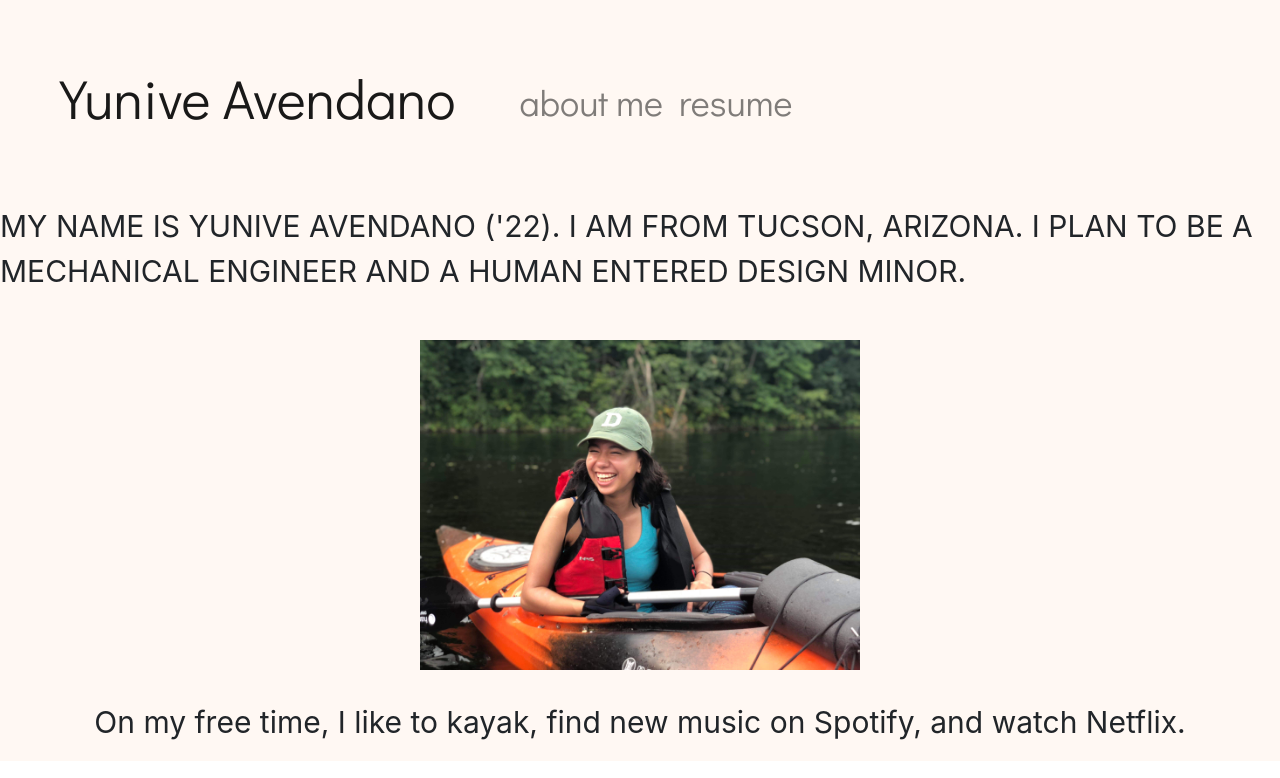
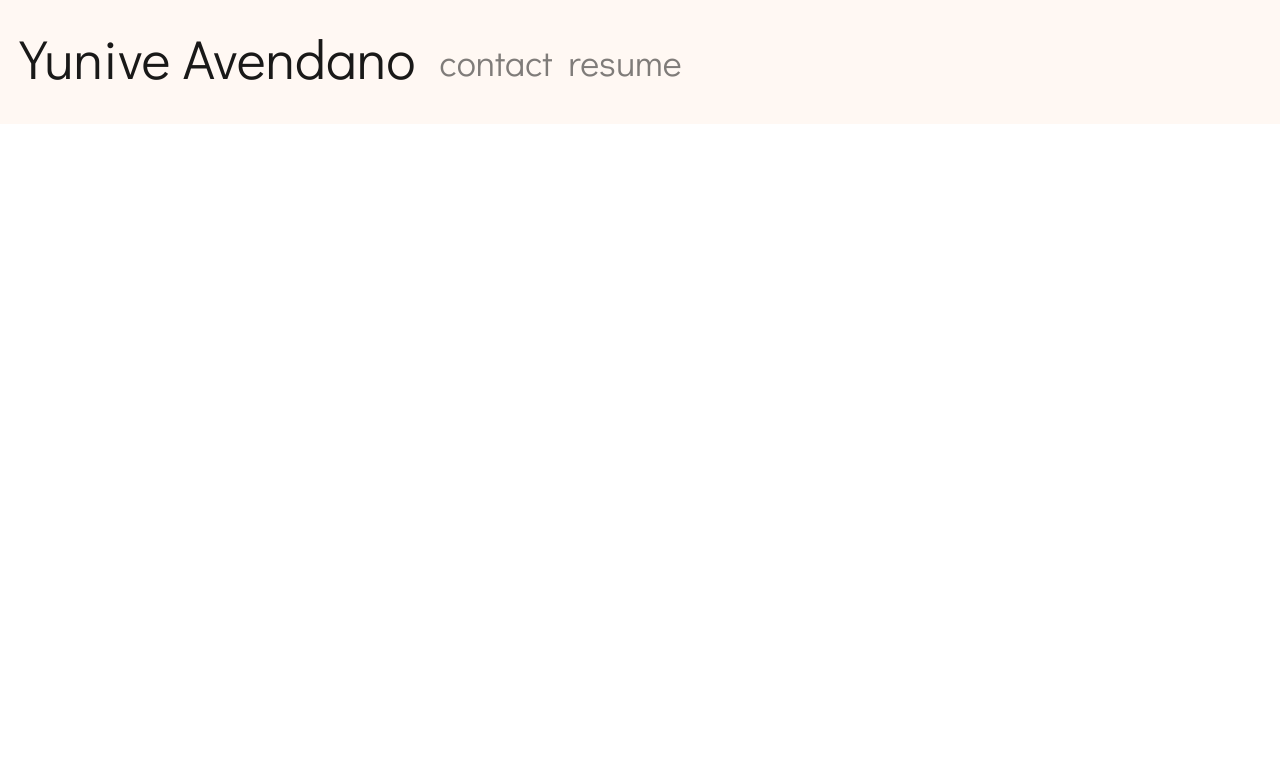
Before and after one commit to yyissel/yunive.me, a React (Create React App) app: page /about-me in a window 1280 px wide. Shown: the top 778 px of the page. Built offline with nearby package versions, Linux system fonts and the light colour scheme.

Commit message:
Home page layout & Route changes

```diff
--- a/package.json
+++ b/package.json
@@ -9,6 +9,7 @@
     "@testing-library/user-event": "^7.2.1",
     "bootstrap": "^4.5.0",
     "react": "^16.13.1",
+    "react-animated-css": "^1.2.1",
     "react-bootstrap": "^1.0.1",
     "react-dom": "^16.13.1",
     "react-router": "^5.2.0",
--- a/public/index.html
+++ b/public/index.html
@@ -2,6 +2,7 @@
 <html lang="en">
   <head>
     <link href="https://fonts.googleapis.com/css2?family=Didact+Gothic&family=Pacifico&display=swap" rel="stylesheet">
+    <link rel="stylesheet" href="https://cdnjs.cloudflare.com/ajax/libs/animate.css/3.5.2/animate.min.css">
     <meta charset="utf-8" />
     <link rel="icon" href="%PUBLIC_URL%/favicon.ico" />
     <meta name="viewport" content="width=device-width, initial-scale=1" />
--- a/src/App.css
+++ b/src/App.css
@@ -4,18 +4,18 @@
 h1{
   font-family: 'Didact Gothic', sans-serif;
   font-size: 55px;
-  padding: 40px;
 }
 .navBar p{
   font-family: 'Didact Gothic', sans-serif;
   font-size: 40px;
 }
+
 /*Navigation Bar*/
 .navbar{
+
   display: flex;
   flex-wrap: wrap;
   padding: 20px;
-  width: 100%;
 }
 .navbar-collapse.collapse{
   align-self: left;
--- a/src/App.js
+++ b/src/App.js
@@ -1,28 +1,31 @@
-
 	import React from 'react';
-import {Navbar, Nav} from 'react-bootstrap';
+	import { Navbar, Nav } from 'react-bootstrap';
 	import './App.css';
 	import Routes from "./Routes";
 
 	function App() {
 	return (
-    <div className="App">
+		<div className = "App" >
+			<div className = "header" >
+				<Navbar sticky="top">
+					<Navbar.Brand href = "/" >
+					<h1 > Yunive Avendano </h1>
+					</Navbar.Brand>
+					<Navbar.Collapse >
+						<Nav >
 
-      <div className="header">
-        <Navbar >
-          <Navbar.Brand href="/">
-            <h1>Yunive Avendano</h1>
-          </Navbar.Brand>
-            <Navbar.Collapse>
-              <Nav>
-                <Nav.Link href="/about-me">about me</Nav.Link>
-                <Nav.Link href="/resume">resume</Nav.Link>
+						<Nav.Link href = "/contact" >
+						contact
+						</Nav.Link>
+						<Nav.Link href = "/resume" >
+						resume
+						</Nav.Link>
 						</Nav>
 					</Navbar.Collapse>
 				</Navbar>
 			</div>
 
-      <Routes />
+			<Routes/>
 		</div>
 		);
 	}
--- a/src/Routes.js
+++ b/src/Routes.js
@@ -2,16 +2,18 @@ import React from "react";
 import { BrowserRouter, Route, Switch } from "react-router-dom";
 
 import Home from "./containers/Home";
-import AboutMe from "./containers/AboutMe";
+
+import Contact from "./containers/Contact";
 import Resume from "./containers/Resume";
 
 export default function Routes() {
   return (
     <BrowserRouter>
       <Switch>
-        <Route path="/" exact component={Home}/>
-        <Route path="/about-me" exact component={AboutMe}/>
-        <Route path="/resume" exact component={Resume}/>
+        <Route exact path="/" component={Home}/>
+
+        <Route exact path="/contact" component={Contact}/>
+        <Route exact path="/resume" component={Resume}/>
       </Switch>
     </BrowserRouter>
   );
--- a/src/containers/AboutMe.css
+++ /dev/null
@@ -1,18 +0,0 @@
-.AboutMe p {
-  font-size: 30px;
-}
-#about{
-  display: flex;
-  flex-wrap: wrap;
-  justify-content: space-evenly;
-  align-content: space-between;
-  align-self: baseline;
-}
-.AboutMe .p{
-  width: 500px;
-}
-.AboutMe img{
-  padding: 30px;
-  width: 500px;
-  height: auto;
-}
--- a/src/containers/AboutMe.js
+++ /dev/null
@@ -1,24 +0,0 @@
-import React from "react";
-import kayak from "../images/kayak.jpeg";
-import "./AboutMe.css";
-
-function AboutMe() {
-  return (
-    <div className="AboutMe">
-      <header className="contain" id="about">
-
-          <p>
-             MY NAME IS YUNIVE AVENDANO ('22). I AM FROM TUCSON, ARIZONA. I PLAN TO BE
-             A MECHANICAL ENGINEER AND A HUMAN ENTERED DESIGN MINOR.
-          </p>
-
-          <img src={kayak} alt="hobby"/>
-          <p>
-           On my free time, I like to kayak, find new music on Spotify,
-            and watch Netflix.
-          </p>
-      </header>
-    </div>
-  );
-}
-export default AboutMe;
--- /dev/null
+++ b/src/containers/Contact.css
@@ -0,0 +1,5 @@
+.Contact{
+  padding: auto;
+  width: 100%;
+  text-align: center;
+}
--- /dev/null
+++ b/src/containers/Contact.js
@@ -0,0 +1,12 @@
+import React from "react";
+import "./Contact.css";
+
+function Contact() {
+  return (
+    <div className="Contact">
+      <p> blitz me at:</p>
+      <a href = "mailto:yunive.y.avendano.22@dartmouth.edu">yunive.y.avendano.22@dartmouth.edu</a>
+    </div>
+  );
+}
+export default Contact;
--- a/src/containers/Home.css
+++ b/src/containers/Home.css
@@ -12,13 +12,13 @@
   display: flex;
   flex-wrap: wrap;
   justify-content: space-evenly;
-  align-content: space-between;
+  align-items: center;
 
 }
 #me p{
   display: block;
   padding: 30px;
-  width: 500px;
+  width: 300px;
   text-align: center;
   font-size: 25px;
   color: black;
@@ -34,16 +34,25 @@
   width: 100%;
   padding: 50px;
 }
+#carousel.row {
+  background: #AAF8E1;
+}
+#carousel.row h1{
+  padding: 20px;
+}
 .carousel{
-  margin: auto;
-  padding: 10px;
+  margin: 20px;
+  padding: 20px;
   height: 300px;
-  width: 300px;
+  width: 400px;
   display: block;
-  background: black;
+  background:gray;
 }
-
+.carousel h2,h3,p{
+  width: 100%;
+  padding:0px;
+}
 .carousel img{
-  width: 100%;
-  height: 100%;
+  height: 300px;
+  overflow: hidden;
 }
--- a/src/containers/Home.js
+++ b/src/containers/Home.js
@@ -1,9 +1,10 @@
 import React, {Component} from "react";
 import "./Home.css";
 
-
+import { Animated } from "react-animated-css";
 import { Carousel } from "react-bootstrap";
 import kayaking from "../images/kayak.jpeg";
+import ua from"../images/ua.png";
 import me from"../images/me.png";
 
 class Home extends Component {
@@ -14,36 +15,41 @@ class Home extends Component {
       <div className = "home">
 
         <div className= "row" id="me">
-         <div className= "grid" >
-          <img src={me} alt="Yunive"/>
-          <div className="textBox">
-            <p> Hello! I'm Yunive. I am from Tucson, Arizona.</p>
-            <p> I am planning to major in Mechanical Engineering and minor in Human-Centered Design </p>
-          </div>
+          <div className= "grid" >
+            <Animated animationIn="slideInLeft">
+              <div className="textBox">
+                <p> Hello! I'm Yunive. I am from Tucson, Arizona.</p>
+
+                <p> On my free time, I like to kayak, find new music on Spotify,
+              and watch Netflix. </p>
+              </div>
+            </Animated>
+            <img src={me} alt="Yunive"/>
+            <Animated animationIn="slideInRight">
+              <p> I am planning to major in Mechanical Engineering and minor in Human-Centered Design </p>
+            </Animated>
           </div>
         </div>
 
         <div className="row" id="carousel">
           <h1>Projects</h1>
+          <Animated animationIn="slideInLeft">
           <div className= "grid" >
             <div className="project">
-              <Carousel>
+              <Carousel id="DATA7">
                 <Carousel.Item>
-                  <img src={kayaking} alt="kayak"/>
+                  <img src={ua} alt="logo"/>
+                </Carousel.Item>
+
+                <Carousel.Item>
                   <Carousel.Caption>
-                    stuff
+                    <h4>UA Data Science Insitute</h4>
+                    <h4>GOAL:</h4>
+                    <p> </p>
                   </Carousel.Caption>
                 </Carousel.Item>
 
                 <Carousel.Item>
-                  <img src={kayaking} alt="kayak"/>
-                  <Carousel.Caption>
-                    Marketing Lead
-                  </Carousel.Caption>
-                </Carousel.Item>
-
-                <Carousel.Item>
-                <img src={kayaking} alt="kayak"/>
                   <Carousel.Caption>
                     Marketing Lead
                   </Carousel.Caption>
@@ -100,7 +106,9 @@ class Home extends Component {
               </Carousel>
             </div>
           </div>
+          </Animated>
         </div>
+
 
       </div>
     );
--- a/src/index.js
+++ b/src/index.js
@@ -9,9 +9,8 @@ import './index.css';
 import App from './App';
 
 ReactDOM.render(
-  <React.StrictMode>
-    <App />
-  </React.StrictMode>,
+
+  <App />,
   document.getElementById('root')
 );
 
```
Also changed, not shown: 2 other files (tests, documents, lock files or other folders). Lines whose indentation alone changed are shown as unchanged.
